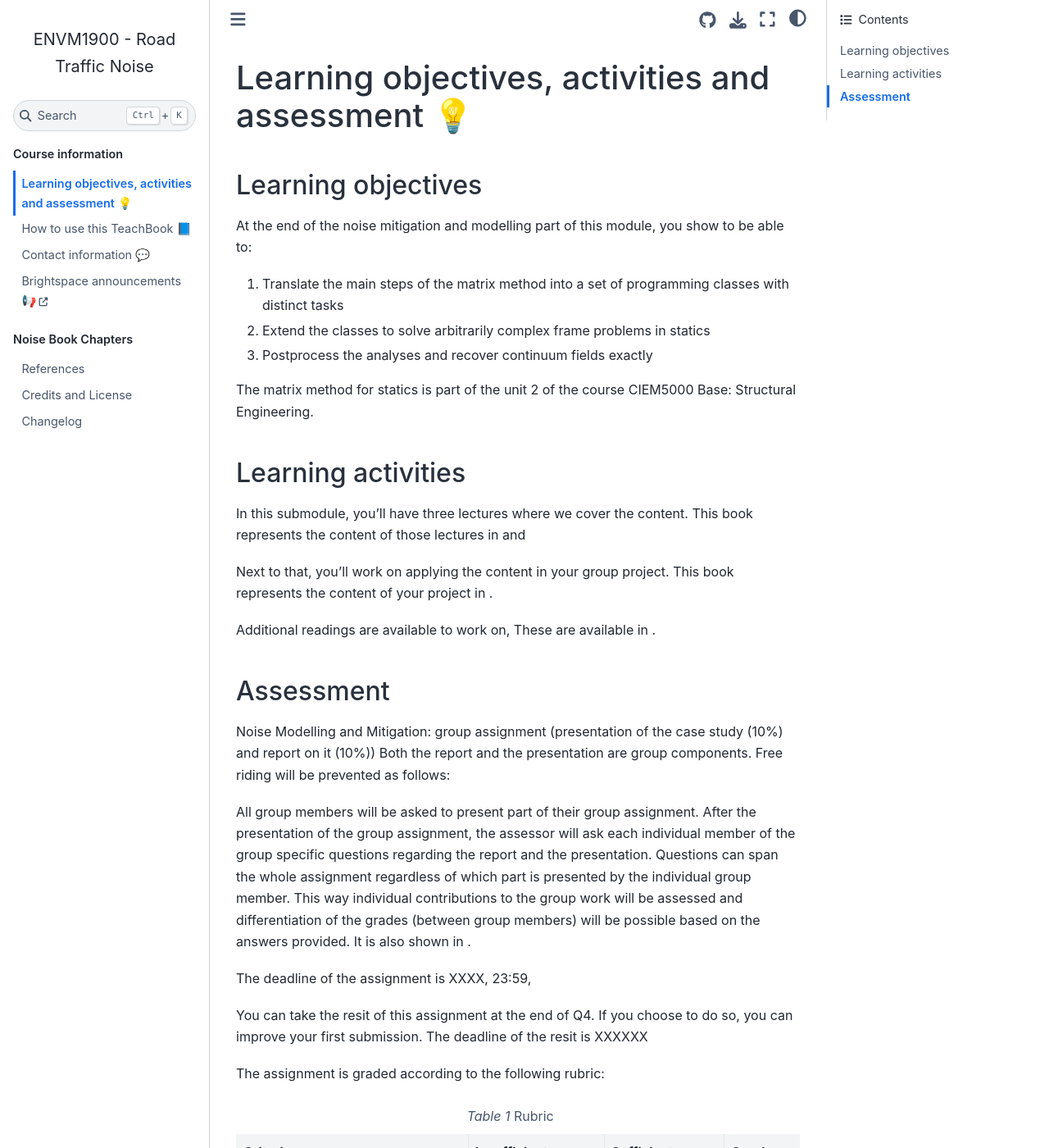
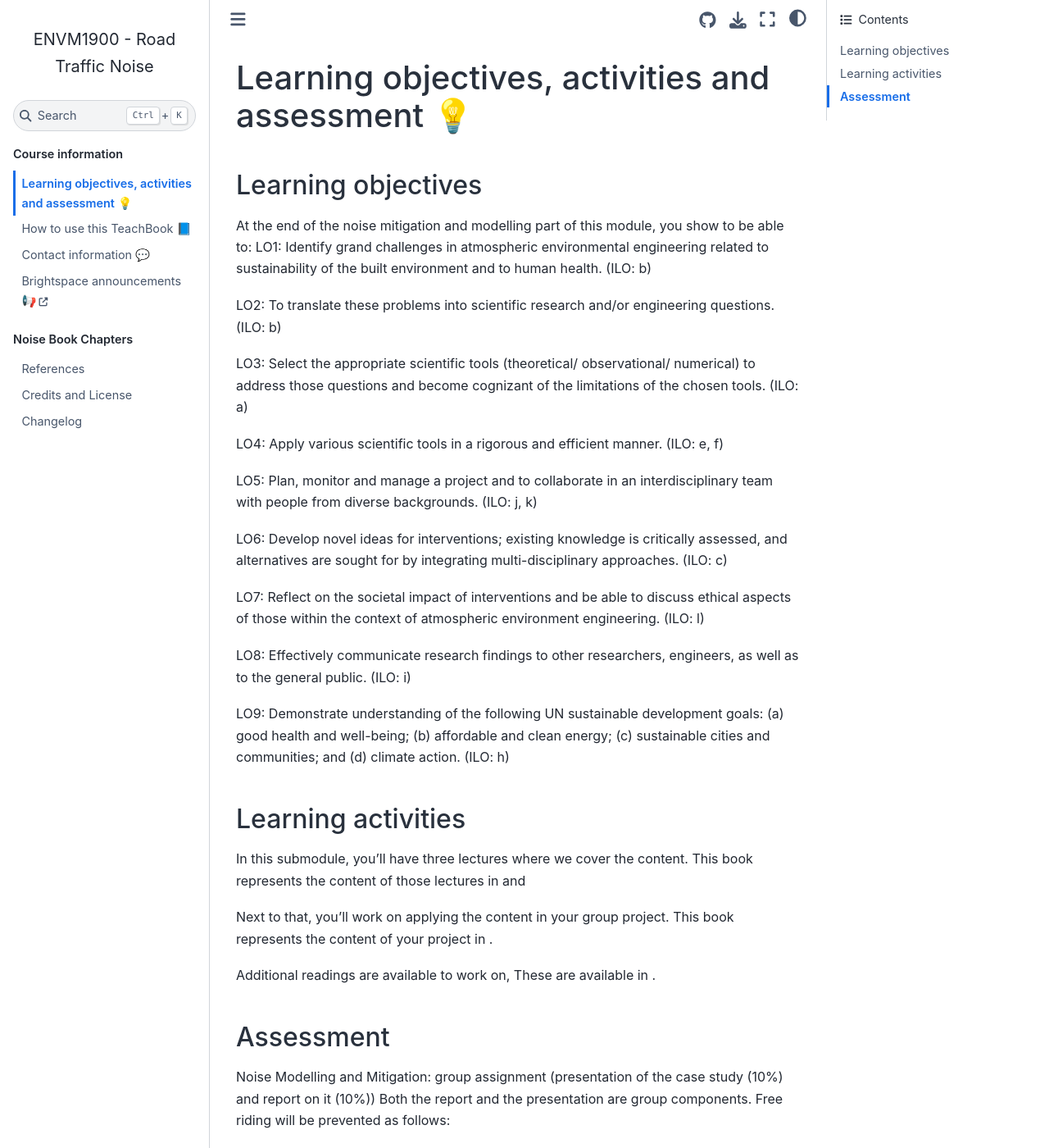
Before and after one commit to aminfam/Noise-textbook, a Jupyter Book: the page built from book/course_information.md, in a window 1280 px wide and 1400 px high. Shown: the whole window at 82% size. Built offline with Jupyter Book 1.0.4 settings and Sphinx 7.4.7 and the Sphinx Book theme 1.1.4, drawn with Linux system fonts in a browser that asks for light colours; comment, search, counter and statistics services are not loaded.

Commit message:
Update course_information.md

```diff
--- a/book/course_information.md
+++ b/book/course_information.md
@@ -2,11 +2,24 @@
 
 ## Learning objectives
 At the end of the noise mitigation and modelling part of this module, you show to be able to:
-1.	Translate the main steps of the matrix method into a set of programming classes with distinct tasks
-2. Extend the classes to solve arbitrarily complex frame problems in statics
-3. Postprocess the analyses and recover continuum fields exactly
+LO1: Identify grand challenges in atmospheric environmental engineering related to sustainability of the built environment and to human health. (ILO: b)
 
-The matrix method for statics is part of the unit 2 of the course CIEM5000 Base: Structural Engineering.
+LO2: To translate these problems into scientific research and/or engineering questions. (ILO: b)
+
+LO3: Select the appropriate scientific tools (theoretical/ observational/ numerical) to address those questions and become cognizant of the limitations of the chosen tools. (ILO: a)
+
+LO4: Apply various scientific tools in a rigorous and efficient manner. (ILO: e, f)
+
+LO5: Plan, monitor and manage a project and to collaborate in an interdisciplinary team with people from diverse backgrounds. (ILO: j, k)
+
+LO6: Develop novel ideas for interventions; existing knowledge is critically assessed, and alternatives are sought for by integrating multi-disciplinary approaches. (ILO: c)
+
+LO7: Reflect on the societal impact of interventions and be able to discuss ethical aspects of those within the context of atmospheric environment engineering. (ILO: l)
+
+LO8: Effectively communicate research findings to other researchers, engineers, as well as to the general public. (ILO: i)
+
+LO9: Demonstrate understanding of the following UN sustainable development goals: (a) good health and well-being; (b) affordable and clean energy; (c) sustainable cities and communities; and (d) climate action. (ILO: h)
+
 
 ## Learning activities
 In this submodule, you'll have three lectures where we cover the content. This book represents the content of those lectures in [](lecture1.md) and [](lecture2.md)
```
